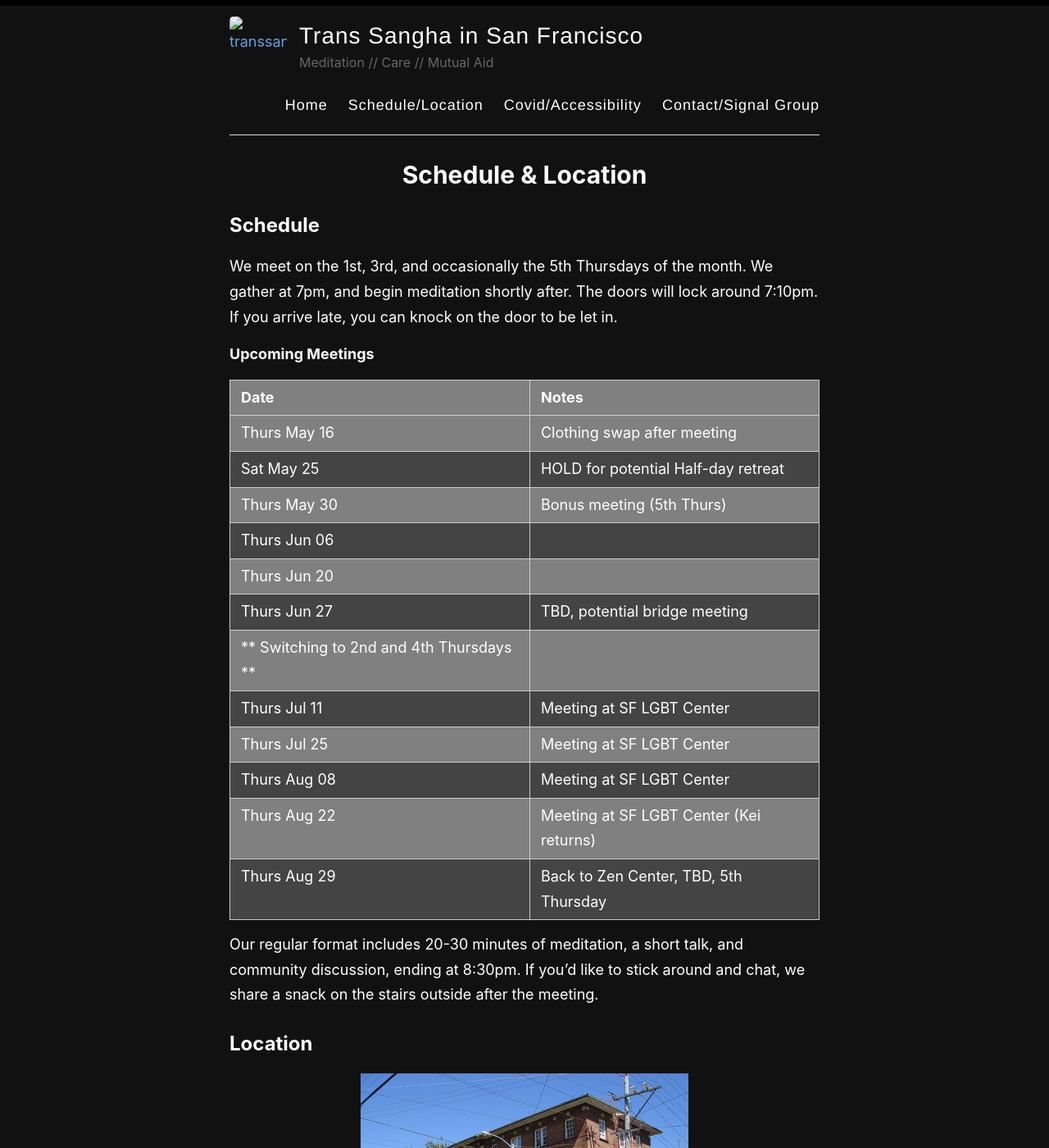
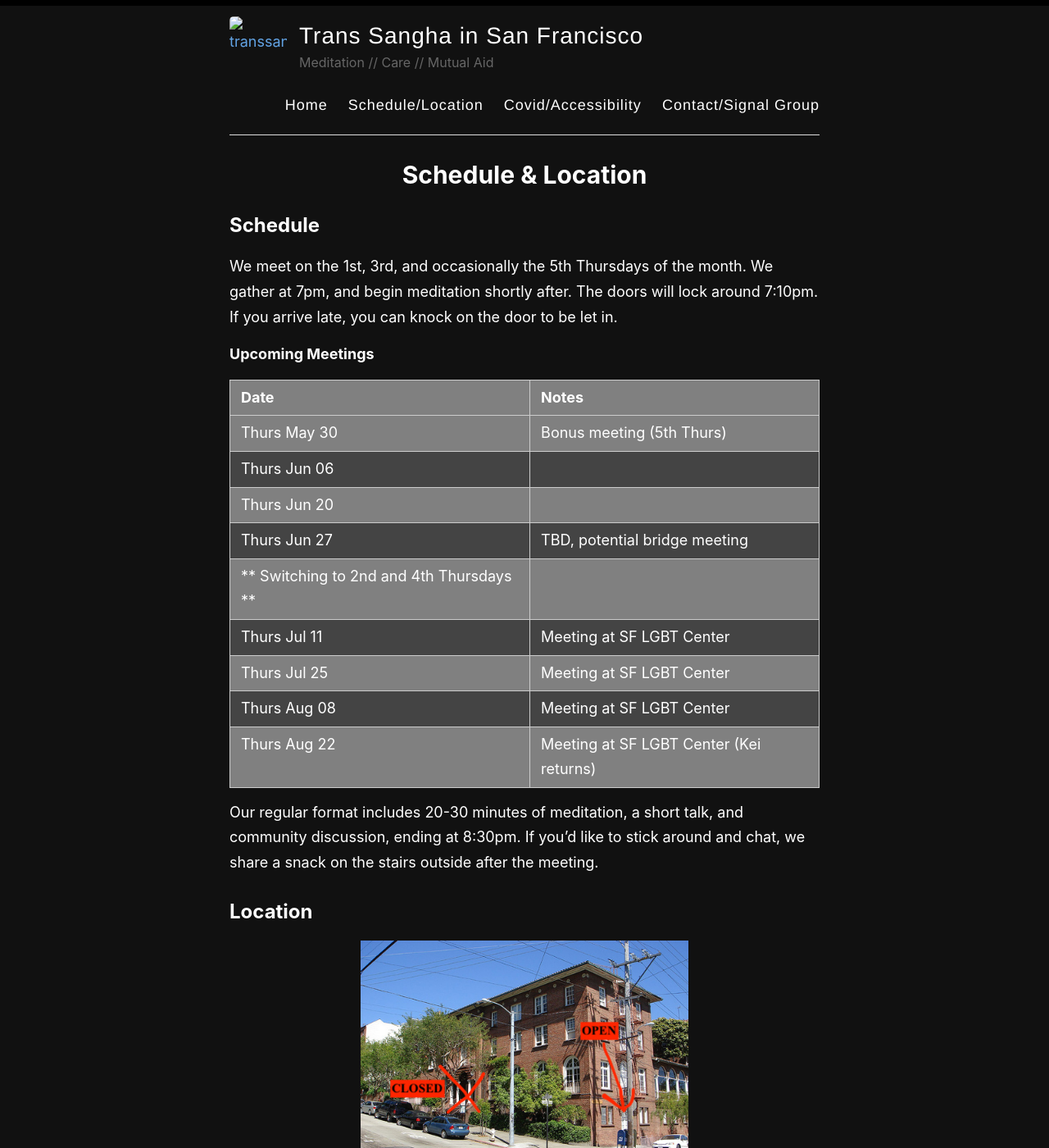
Before and after one commit to rykener/transsangha, a Jekyll site: the page built from _pages/schedule.md, in a window 1280 px wide and 1400 px high. Shown: the whole window at 82% size. Built offline with Jekyll 4.4.1, drawn with Linux system fonts in a browser that asks for light colours.

Commit message:
update covid statement and schedule

```diff
--- a/_pages/schedule.md
+++ b/_pages/schedule.md
@@ -12,8 +12,6 @@ We meet on the 1st, 3rd, and occasionally the 5th Thursdays of the month. We gat
 
 | Date           | Notes
 |----------------|--------
-| Thurs May 16   | Clothing swap after meeting
-| Sat May 25	 | HOLD for potential Half-day retreat
 | Thurs May 30   | Bonus meeting (5th Thurs)
 | Thurs Jun 06   |
 | Thurs Jun 20   |
@@ -23,7 +21,6 @@ We meet on the 1st, 3rd, and occasionally the 5th Thursdays of the month. We gat
 | Thurs Jul 25   | Meeting at SF LGBT Center
 | Thurs Aug 08   | Meeting at SF LGBT Center
 | Thurs Aug 22   | Meeting at SF LGBT Center (Kei returns)
-| Thurs Aug 29   | Back to Zen Center, TBD, 5th Thursday
 
 
 Our regular format includes 20-30 minutes of meditation, a short talk, and community discussion, ending at 8:30pm. If you'd like to stick around and chat, we share a snack on the stairs outside after the meeting.
```
Also changed, not shown: _pages/covid.md (+1 -2 lines).
